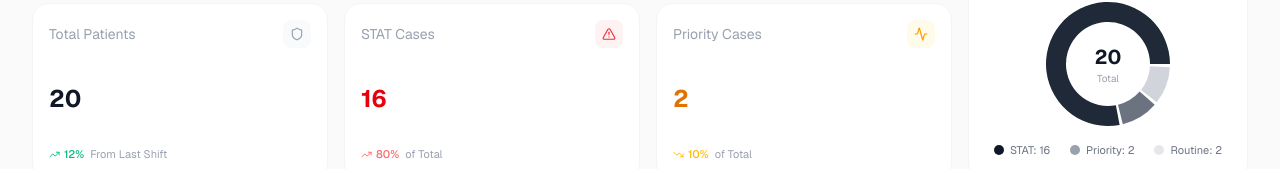
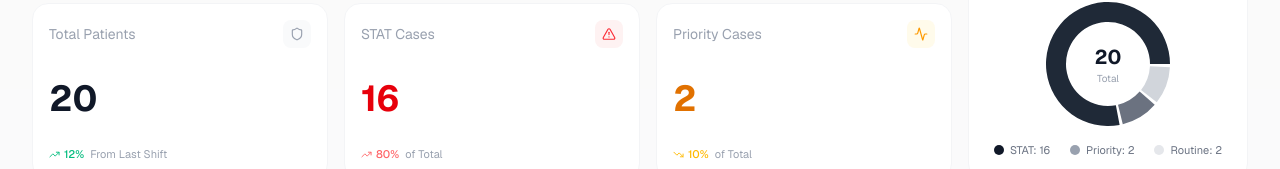
Before and after one commit to 4ena/Chest-X-ray-Abnormality-Screening, a Next.js app in the folder dashboard/: page / in a window 1280 px wide. Shown: the part 166-335 px from the top of the page. Built offline with nearby package versions, Linux system fonts and the light colour scheme.

Commit message:
Increase table page size to 10, enlarge stat numbers
- PAGE_SIZE 8 → 10
- Stat card numbers text-2xl → text-4xl for emphasis

```diff
--- a/dashboard/src/components/TriageView.tsx
+++ b/dashboard/src/components/TriageView.tsx
@@ -27,7 +27,7 @@ function timeSinceAdmission(dateStr: string): string {
   return `${days}d`;
 }
 
-const PAGE_SIZE = 8;
+const PAGE_SIZE = 10;
 
 function exportCSV() {
   const headers = ["ID", "Name", "Age", "Sex", "Tier", "Top Finding", "Confidence", "Admitted"];
@@ -104,7 +104,7 @@ export default function TriageView({ onSelectPatient }: TriageViewProps) {
                   <Shield size={14} className="text-gray-400" />
                 </div>
               </div>
-              <p className="text-2xl font-bold text-gray-900">{patients.length}</p>
+              <p className="text-4xl font-bold text-gray-900">{patients.length}</p>
               <div className="flex items-center gap-1 mt-1">
                 <TrendingUp size={11} className="text-emerald-500" />
                 <span className="text-[11px] text-emerald-500 font-medium">12%</span>
@@ -120,7 +120,7 @@ export default function TriageView({ onSelectPatient }: TriageViewProps) {
                   <AlertTriangle size={14} className="text-red-500" />
                 </div>
               </div>
-              <p className="text-2xl font-bold text-red-600">{stat}</p>
+              <p className="text-4xl font-bold text-red-600">{stat}</p>
               <div className="flex items-center gap-1 mt-1">
                 <TrendingUp size={11} className="text-red-400" />
                 <span className="text-[11px] text-red-400 font-medium">{Math.round((stat / patients.length) * 100)}%</span>
@@ -136,7 +136,7 @@ export default function TriageView({ onSelectPatient }: TriageViewProps) {
                   <Activity size={14} className="text-amber-500" />
                 </div>
               </div>
-              <p className="text-2xl font-bold text-amber-600">{priority}</p>
+              <p className="text-4xl font-bold text-amber-600">{priority}</p>
               <div className="flex items-center gap-1 mt-1">
                 <TrendingDown size={11} className="text-amber-400" />
                 <span className="text-[11px] text-amber-400 font-medium">{Math.round((priority / patients.length) * 100)}%</span>
```
